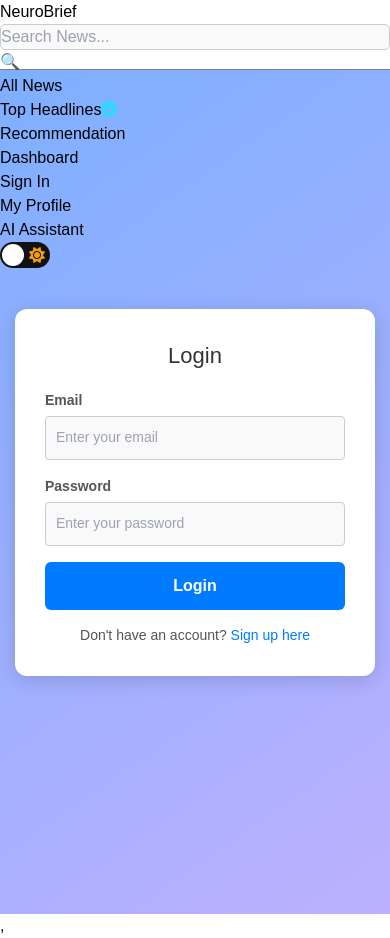
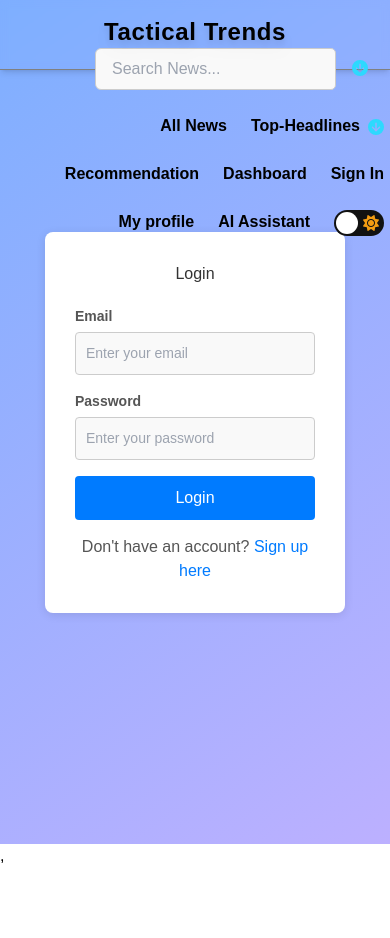
Before and after one commit to aniketagvane3232/NeuroBrief, a React (Vite) app: page /login in a window 390 px wide. After the commit the page ends 868 px from the top, so only its background shows below. Built offline with nearby package versions, Linux system fonts and the light colour scheme; a web font is replaced by a local one.

Commit message:
Fix responsive mobile header

```diff
--- a/src/App.css
+++ b/src/App.css
@@ -1,62 +1,26 @@
-/* =========================================================
-   App.css
-   Responsive styles for NeuroBrief
-   ========================================================= */
-
-/* ---------- Global ---------- */
-
-* {
-  box-sizing: border-box;
-}
-
-html,
-body,
-#root {
-  width: 100%;
-  min-height: 100%;
-  margin: 0;
-  padding: 0;
-}
-
-body {
-  overflow-x: hidden;
-  font-family: Arial, Helvetica, sans-serif;
-}
-
-/* Prevent images from overflowing */
-img {
-  max-width: 100%;
-  height: auto;
-}
-
-/* ---------- Login Page ---------- */
+/* App.css */
 
 .login-container {
-  min-height: 100vh;
-  width: 100%;
   display: flex;
   justify-content: center;
   align-items: center;
-  padding: 20px;
-  background: linear-gradient(145deg, #7eafff, #bcb0ff);
+  height: 100vh;
+  background: linear-gradient(145deg, #7eafff, #bcb0ff); /* Background remains full */
 }
+
 
 .login-popup {
   background-color: white;
-  padding: 25px;
-  border-radius: 12px;
-  box-shadow: 0 4px 20px rgba(0, 0, 0, 0.15);
-
-  /* Responsive width */
-  width: 100%;
-  max-width: 380px;
+  padding: 20px;
+  border-radius: 8px;
+  box-shadow: 0 2px 10px rgba(0, 0, 0, 0.1);
+  width: 300px; /* Fixed width for the popup */
 }
 
 .login-popup h2 {
   text-align: center;
-  margin: 0 0 20px;
-  color: #333;
-  font-size: 26px;
+  margin-bottom: 20px;
+  color: #333; /* Darker text color */
 }
 
 .input-group {
@@ -65,172 +29,56 @@ img {
 
 .input-group label {
   display: block;
-  margin-bottom: 6px;
+  margin-bottom: 5px;
   font-weight: bold;
-  color: #555;
+  color: #555; /* Medium gray text color */
 }
 
 .input-group input {
   width: 100%;
-  padding: 12px;
-  border: 1px solid #ccc;
-  border-radius: 6px;
-  font-size: 15px;
-  outline: none;
-
-  /* Important for mobile */
-  min-height: 44px;
+  padding: 10px;
+  border: 1px solid #ccc; /* Light border color */
+  border-radius: 4px;
+  font-size: 14px;
 }
 
 .input-group input:focus {
-  border-color: #007bff;
-  box-shadow: 0 0 0 2px rgba(0, 123, 255, 0.1);
+  border-color: #007bff; /* Change border color on focus */
+  outline: none; /* Remove outline */
 }
 
 .error-text {
   color: red;
   text-align: center;
   margin-top: 10px;
-  font-size: 14px;
 }
 
 .login-btn {
   width: 100%;
-  min-height: 46px;
-  padding: 11px 15px;
-  background-color: #007bff;
-  color: white;
+  padding: 10px;
+  background-color: #007bff; /* Button color */
+  color: white; /* Button text color */
   border: none;
-  border-radius: 6px;
+  border-radius: 4px;
   cursor: pointer;
   font-size: 16px;
-  font-weight: 600;
-  transition: background-color 0.2s ease;
 }
 
 .login-btn:hover {
-  background-color: #0056b3;
+  background-color: #0056b3; /* Darker button color on hover */
 }
 
 .signup-text {
   text-align: center;
   margin-top: 15px;
-  color: #555;
-  font-size: 14px;
+  color: #555; /* Medium gray text color */
 }
 
 .signup-text a {
-  color: #007bff;
-  text-decoration: none;
+  color: #007bff; /* Link color */
+  text-decoration: none; /* Remove underline from link */
 }
 
 .signup-text a:hover {
-  text-decoration: underline;
+  text-decoration: underline; /* Underline link on hover */
 }
-
-/* =========================================================
-   MOBILE RESPONSIVE
-   ========================================================= */
-
-/* ---------- Tablets ---------- */
-
-@media screen and (max-width: 768px) {
-  .login-container {
-    padding: 16px;
-  }
-
-  .login-popup {
-    max-width: 420px;
-    padding: 22px;
-  }
-
-  .login-popup h2 {
-    font-size: 24px;
-  }
-}
-
-/* ---------- Mobile ---------- */
-
-@media screen and (max-width: 600px) {
-  .login-container {
-    min-height: 100dvh;
-    padding: 15px;
-  }
-
-  .login-popup {
-    width: 100%;
-    max-width: 100%;
-    padding: 20px 16px;
-    border-radius: 12px;
-  }
-
-  .login-popup h2 {
-    font-size: 22px;
-    margin-bottom: 18px;
-  }
-
-  .input-group {
-    margin-bottom: 14px;
-  }
-
-  .input-group label {
-    font-size: 14px;
-  }
-
-  .input-group input {
-    font-size: 16px;
-    padding: 12px;
-  }
-
-  .login-btn {
-    font-size: 16px;
-    min-height: 48px;
-  }
-
-  .signup-text {
-    font-size: 14px;
-  }
-}
-
-/* ---------- Small Phones ---------- */
-
-@media screen and (max-width: 380px) {
-  .login-container {
-    padding: 10px;
-  }
-
-  .login-popup {
-    padding: 18px 14px;
-  }
-
-  .login-popup h2 {
-    font-size: 20px;
-  }
-}
-
-/* ---------- Landscape Mobile ---------- */
-
-@media screen and (max-height: 500px) and (orientation: landscape) {
-  .login-container {
-    align-items: flex-start;
-    padding-top: 20px;
-    padding-bottom: 20px;
-    overflow-y: auto;
-  }
-
-  .login-popup {
-    margin: 10px auto;
-  }
-}
-
-/* ---------- Accessibility / Touch ---------- */
-
-button,
-input,
-a {
-  -webkit-tap-highlight-color: transparent;
-}
-
-button {
-  touch-action: manipulation;
-}
--- a/src/components/Header.jsx
+++ b/src/components/Header.jsx
@@ -1,10 +1,12 @@
 import React, { useState, useEffect } from "react";
 import { Link, useNavigate } from "react-router-dom";
+import countries from "./countries";
 import { FontAwesomeIcon } from "@fortawesome/react-fontawesome";
 import { faCircleArrowDown } from "@fortawesome/free-solid-svg-icons";
 
 function Header() {
   const [active, setActive] = useState(false);
+  const [showCountryDropdown, setShowCountryDropdown] = useState(false);
   const [showCategoryDropdown, setShowCategoryDropdown] = useState(false);
   const [theme, setTheme] = useState("light-theme");
   const [isChecked, setIsChecked] = useState(false);
@@ -27,18 +29,20 @@ function Header() {
     document.body.className = theme;
   }, [theme]);
 
+  // Handle search and navigation
   function handleSearch(e) {
     e.preventDefault();
 
     if (searchTerm.trim()) {
       navigate(`/search/${encodeURIComponent(searchTerm.trim())}`);
-      setActive(false);
     }
   }
 
   function toggleTheme() {
     setTheme((prevTheme) =>
-      prevTheme === "light-theme" ? "dark-theme" : "light-theme"
+      prevTheme === "light-theme"
+        ? "dark-theme"
+        : "light-theme"
     );
   }
 
@@ -47,84 +51,89 @@ function Header() {
     toggleTheme();
   }
 
-  function closeMobileMenu() {
-    setActive(false);
-    setShowCategoryDropdown(false);
-  }
+  return (
+    <header>
+      <nav className="fixed top-0 left-0 w-full bg-gray-800 z-10 flex items-center justify-between p-4 shadow-md">
 
-  function toggleCategoryDropdown(e) {
-    e.preventDefault();
-    setShowCategoryDropdown((prev) => !prev);
-  }
-
-  return (
-    <header className="site-header">
-      <nav className="navbar">
-
-        {/* ================= LOGO ================= */}
-
+        {/* Tactical Trends - CLICK TO GO HOME */}
         <Link
           to="/"
-          className="logo-container"
-          onClick={closeMobileMenu}
+          className="no-underline cursor-pointer"
+          onClick={() => {
+            setActive(false);
+            setShowCategoryDropdown(false);
+            setShowCountryDropdown(false);
+          }}
         >
-          <h3 className="logo-text">
-            NeuroBrief
+          <h3 className="text-2xl font-extrabold text-transparent bg-clip-text bg-gradient-to-r from-blue-200 via-purple-500 to-pink-500 drop-shadow-lg tracking-wide">
+            Tactical Trends
           </h3>
         </Link>
 
-        {/* ================= DESKTOP / MOBILE MENU ================= */}
+        <div className="flex-grow flex justify-center md:justify-end">
 
-        <div className={`nav-menu-wrapper ${active ? "menu-open" : ""}`}>
-          <ul className="nav-ul">
+          <ul className="nav-ul flex flex-wrap gap-6 justify-end">
 
-            {/* ================= SEARCH ================= */}
-
-            <li className="nav-search-item">
+            {/* Search */}
+            <li className="flex items-center">
               <form
                 onSubmit={handleSearch}
-                className="header-search-form"
+                className="flex items-center"
               >
                 <input
                   type="text"
                   placeholder="Search News..."
                   value={searchTerm}
-                  onChange={(e) => setSearchTerm(e.target.value)}
-                  className="header-search-input"
+                  onChange={(e) =>
+                    setSearchTerm(e.target.value)
+                  }
+                  className="py-2 px-4 rounded-l-md border border-gray-300 focus:outline-none focus:ring-2 focus:ring-blue-500"
                 />
 
                 <button
                   type="submit"
-                  className="header-search-button"
-                  aria-label="Search"
+                  className="bg-blue-500 text-white py-2 px-4 rounded-r-md hover:bg-blue-600 transition duration-200"
                 >
-                  🔍
+                  <FontAwesomeIcon
+                    className={
+                      showCategoryDropdown
+                        ? "down-arrow-icon down-arrow-icon-active"
+                        : "down-arrow-icon"
+                    }
+                    icon={faCircleArrowDown}
+                  />
                 </button>
               </form>
             </li>
 
-            {/* ================= ALL NEWS ================= */}
-
+            {/* All News */}
             <li>
               <Link
+                className="no-underline font-semibold text-white"
                 to="/"
-                className="header-link"
-                onClick={closeMobileMenu}
+                onClick={() => setActive(!active)}
               >
                 All News
               </Link>
             </li>
 
-            {/* ================= TOP HEADLINES ================= */}
-
+            {/* Top Headlines */}
             <li className="dropdown-li">
 
-              <button
-                className="header-link dropdown-button"
-                onClick={toggleCategoryDropdown}
-                type="button"
+              <Link
+                to="#"
+                className="no-underline font-semibold flex items-center gap-2 text-white"
+                onClick={(e) => {
+                  e.preventDefault();
+
+                  setShowCategoryDropdown(
+                    !showCategoryDropdown
+                  );
+
+                  setShowCountryDropdown(false);
+                }}
               >
-                Top Headlines
+                Top-Headlines{" "}
 
                 <FontAwesomeIcon
                   className={
@@ -134,92 +143,160 @@ function Header() {
                   }
                   icon={faCircleArrowDown}
                 />
-              </button>
+              </Link>
 
               <ul
                 className={
                   showCategoryDropdown
-                    ? "dropdown show-dropdown"
-                    : "dropdown"
+                    ? "dropdown p-2 show-dropdown"
+                    : "dropdown p-2"
                 }
               >
-                {category.map((element) => (
-                  <li key={element}>
+                {category.map((element, index) => (
+                  <li
+                    key={index}
+                    onClick={() =>
+                      setShowCategoryDropdown(false)
+                    }
+                  >
                     <Link
                       to={`/top-headlines/${element}`}
-                      className="dropdown-link"
-                      onClick={closeMobileMenu}
+                      className="flex gap-3 capitalize text-gray-800"
+                      onClick={() =>
+                        setActive(false)
+                      }
                     >
                       {element}
                     </Link>
                   </li>
                 ))}
               </ul>
+
             </li>
 
-            {/* ================= RECOMMENDATION ================= */}
+            {/* Country - kept commented as in your file */}
+            {/*
+            <li className="dropdown-li">
+              <Link
+                className="no-underline font-semibold flex items-center gap-2 text-white"
+                onClick={() => {
+                  setShowCountryDropdown(!showCountryDropdown);
+                  setShowCategoryDropdown(false);
+                }}
+              >
+                Country{" "}
+                <FontAwesomeIcon
+                  className={
+                    showCountryDropdown
+                      ? "down-arrow-icon down-arrow-icon-active"
+                      : "down-arrow-icon"
+                  }
+                  icon={faCircleArrowDown}
+                />
+              </Link>
 
+              <ul
+                className={
+                  showCountryDropdown
+                    ? "dropdown p-2 show-dropdown"
+                    : "dropdown p-2"
+                }
+              >
+                {countries.map((element, index) => (
+                  <li
+                    key={index}
+                    onClick={() =>
+                      setShowCountryDropdown(
+                        !showCountryDropdown
+                      )
+                    }
+                  >
+                    <Link
+                      to={`/country/${element.iso_2_alpha}`}
+                      className="flex gap-3"
+                      onClick={() =>
+                        setActive(!active)
+                      }
+                    >
+                      <img
+                        src={element.png}
+                        srcSet={`https://flagcdn.com/32x24/${element.iso_2_alpha}.png 2x`}
+                        alt={element.countryName}
+                      />
+
+                      <span>
+                        {element.countryName}
+                      </span>
+                    </Link>
+                  </li>
+                ))}
+              </ul>
+            </li>
+            */}
+
+            {/* Recommendation */}
             <li>
               <Link
-                to="/Recommended"
-                className="header-action-link"
-                onClick={closeMobileMenu}
+                className="no-underline font-semibold sign-in-btn"
+                to="./Recommended"
               >
-                Recommendation
+                <button className="sign-in-button">
+                  Recommendation
+                </button>
               </Link>
             </li>
 
-            {/* ================= DASHBOARD ================= */}
-
+            {/* Dashboard */}
             <li>
               <Link
+                className="no-underline font-semibold sign-in-btn"
                 to="/dashboard"
-                className="header-action-link"
-                onClick={closeMobileMenu}
               >
-                Dashboard
+                <button className="sign-in-button">
+                  Dashboard
+                </button>
               </Link>
             </li>
 
-            {/* ================= SIGN IN ================= */}
-
+            {/* Sign In */}
             <li>
               <Link
+                className="no-underline font-semibold sign-in-btn"
                 to="/login"
-                className="header-action-link"
-                onClick={closeMobileMenu}
               >
-                Sign In
+                <button className="sign-in-button">
+                  Sign In
+                </button>
               </Link>
             </li>
 
-            {/* ================= PROFILE ================= */}
-
+            {/* My Profile */}
             <li>
               <Link
+                className="no-underline font-semibold sign-in-btn"
                 to="/profile"
-                className="header-action-link"
-                onClick={closeMobileMenu}
               >
-                My Profile
+                <button className="sign-in-button">
+                  My profile
+                </button>
               </Link>
             </li>
 
-            {/* ================= AI ================= */}
-
+            {/* AI Assistant */}
             <li>
               <Link
+                className="no-underline font-semibold sign-in-btn"
                 to="/ai"
-                className="header-action-link"
-                onClick={closeMobileMenu}
               >
-                AI Assistant
+                <button className="sign-in-button">
+                  AI Assistant
+                </button>
               </Link>
             </li>
 
-            {/* ================= DARK MODE ================= */}
+            {/* Dark Mode */}
+            <li className="flex items-center">
 
-            <li className="theme-item">
               <input
                 type="checkbox"
                 className="checkbox hidden"
@@ -230,34 +307,32 @@ function Header() {
 
               <label
                 htmlFor="checkbox"
-                className="checkbox-label"
-                aria-label="Toggle dark mode"
+                className="checkbox-label cursor-pointer flex items-center"
               >
                 <i className="fas fa-moon"></i>
                 <i className="fas fa-sun"></i>
                 <span className="ball"></span>
               </label>
+
             </li>
 
           </ul>
+
         </div>
 
-        {/* ================= HAMBURGER ================= */}
-
-        <button
-          type="button"
-          className={`ham-burger ${active ? "ham-open" : ""}`}
-          onClick={() => {
-            setActive((prev) => !prev);
-            setShowCategoryDropdown(false);
-          }}
-          aria-label={active ? "Close menu" : "Open menu"}
-          aria-expanded={active}
+        {/* Hamburger */}
+        <div
+          className={
+            active
+              ? "ham-burger z-index-100 ham-open"
+              : "ham-burger z-index-100"
+          }
+          onClick={() => setActive(!active)}
         >
           <span className="lines line-1"></span>
           <span className="lines line-2"></span>
           <span className="lines line-3"></span>
-        </button>
+        </div>
 
       </nav>
     </header>
```
